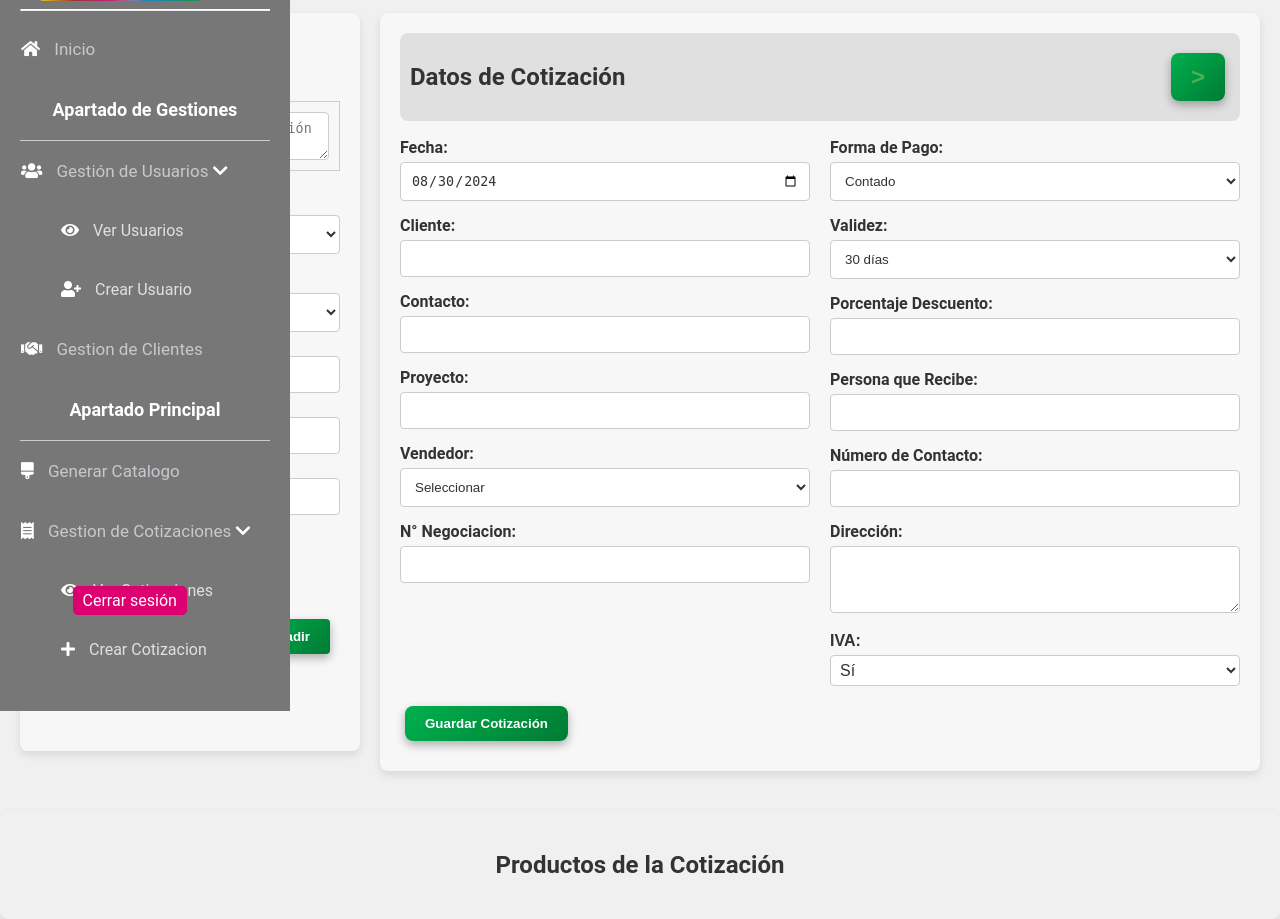
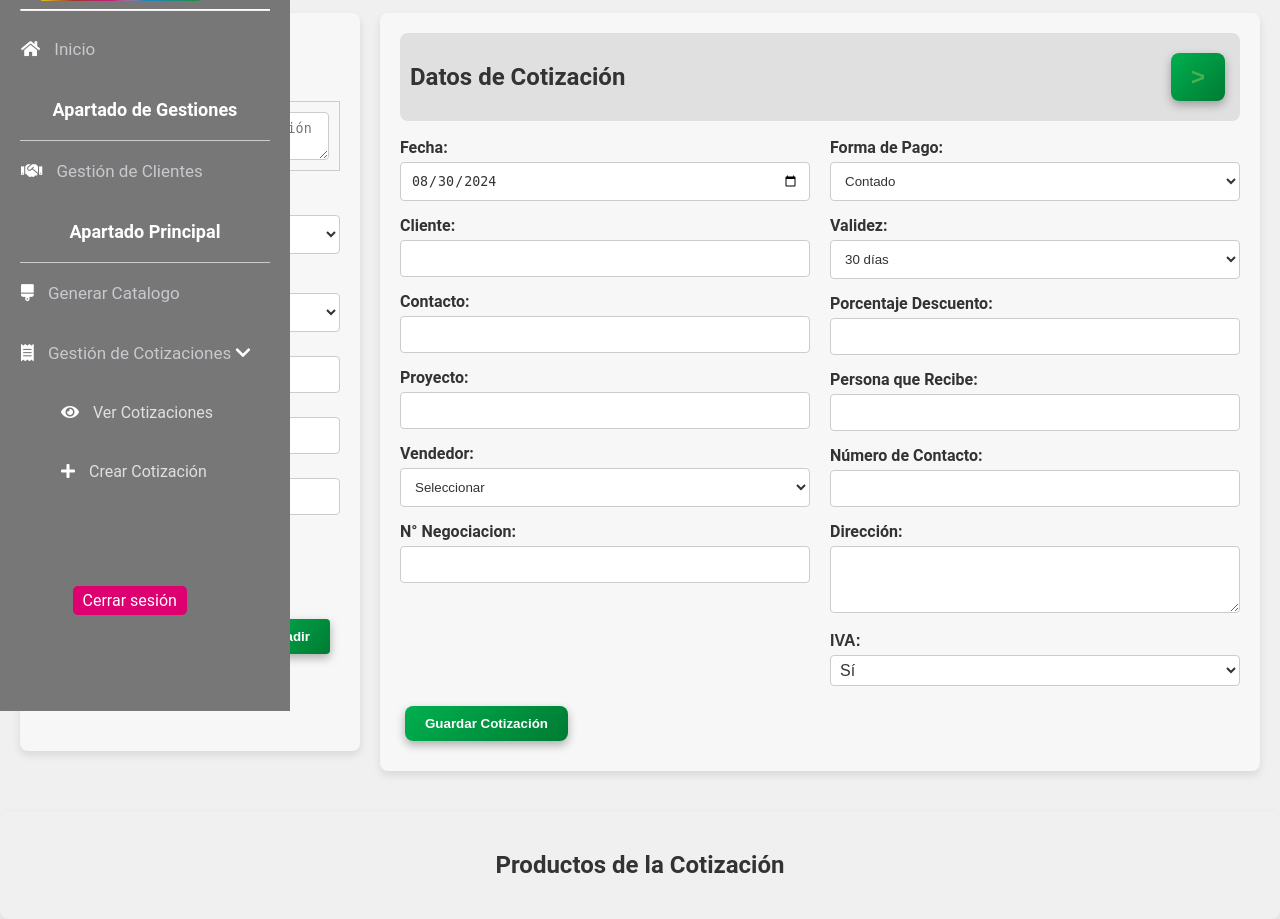
Before and after one commit to Grosso05/Sistema_mockups_web, a Flask app: page /generar_cotizacion in a window 1280 px wide. Shown: the part 89-1008 px from the top of the page. Run offline with Flask 3, Linux system fonts and the light colour scheme; data that the repository does not hold is empty; parts of the project's set-up code (start-up, migrations or seed data) failed here and were passed over.

Commit message:
Version 5.8.6.6

```diff
--- a/routes.py
+++ b/routes.py
@@ -13,6 +13,7 @@ from reportlab.lib import colors
 from reportlab.lib.styles import getSampleStyleSheet, ParagraphStyle
 from reportlab.lib.units import inch
 from reportlab.platypus import SimpleDocTemplate, Table, TableStyle, Paragraph, Spacer
+from flask_login import current_user
 
 import locale
 locale.setlocale(locale.LC_ALL, 'es_CO.UTF-8')
@@ -69,7 +70,8 @@ def generar_cotizacion():
     lineas = Lineas.query.all()
     productos = Productos.query.all()
     vendedores = Users.query.all()
-    return render_template('generar_cotizacion.html', lineas=lineas, productos=productos, vendedores=vendedores)
+    user_rol = current_user.user_rol if current_user.is_authenticated else None
+    return render_template('generar_cotizacion.html', lineas=lineas, productos=productos, vendedores=vendedores, user_rol=user_rol)
 
 @routes_blueprint.route('/productos_por_linea/<int:linea_id>')
 def productos_por_linea(linea_id):
--- a/templates/generar_cotizacion.html
+++ b/templates/generar_cotizacion.html
@@ -189,6 +189,7 @@
                 <h6> Apartado de Gestiones </h6>
             </div>
 
+            {% if user_rol == 1 %}
             <li class="dropdown">
                 <a class="dropdown-toggle" onclick="toggleDropdown('sub-components-1')">
                     <i class="fas fa-users"></i> Gestión de Usuarios
@@ -207,9 +208,11 @@
                     </li>
                 </ul>
             </li>
+            {% endif %}
+
             <li>
                 <a href="{{ url_for('customers.listar_clientes') }}">
-                    <i class="fas fa-handshake"></i> Gestion de Clientes
+                    <i class="fas fa-handshake"></i> Gestión de Clientes
                 </a>
             </li>
             <div class="sidebar-header">
@@ -223,7 +226,7 @@
 
             <li class="dropdown">
                 <a class="dropdown-toggle" onclick="toggleDropdown('sub-components-2')">
-                    <i class="fas fa-receipt"></i> Gestion de Cotizaciones
+                    <i class="fas fa-receipt"></i> Gestión de Cotizaciones
                     <i class="fas fa-chevron-down"></i> <!-- Flecha hacia abajo -->
                 </a>
                 <ul id="sub-components-2" class="list-unstyled sub-components">
@@ -234,7 +237,7 @@
                     </li>
                     <li>
                         <a href="{{ url_for('routes.generar_cotizacion') }}">
-                            <i class="fas fa-plus"></i> Crear Cotizacion
+                            <i class="fas fa-plus"></i> Crear Cotización
                         </a>
                     </li>
                 </ul>
```
